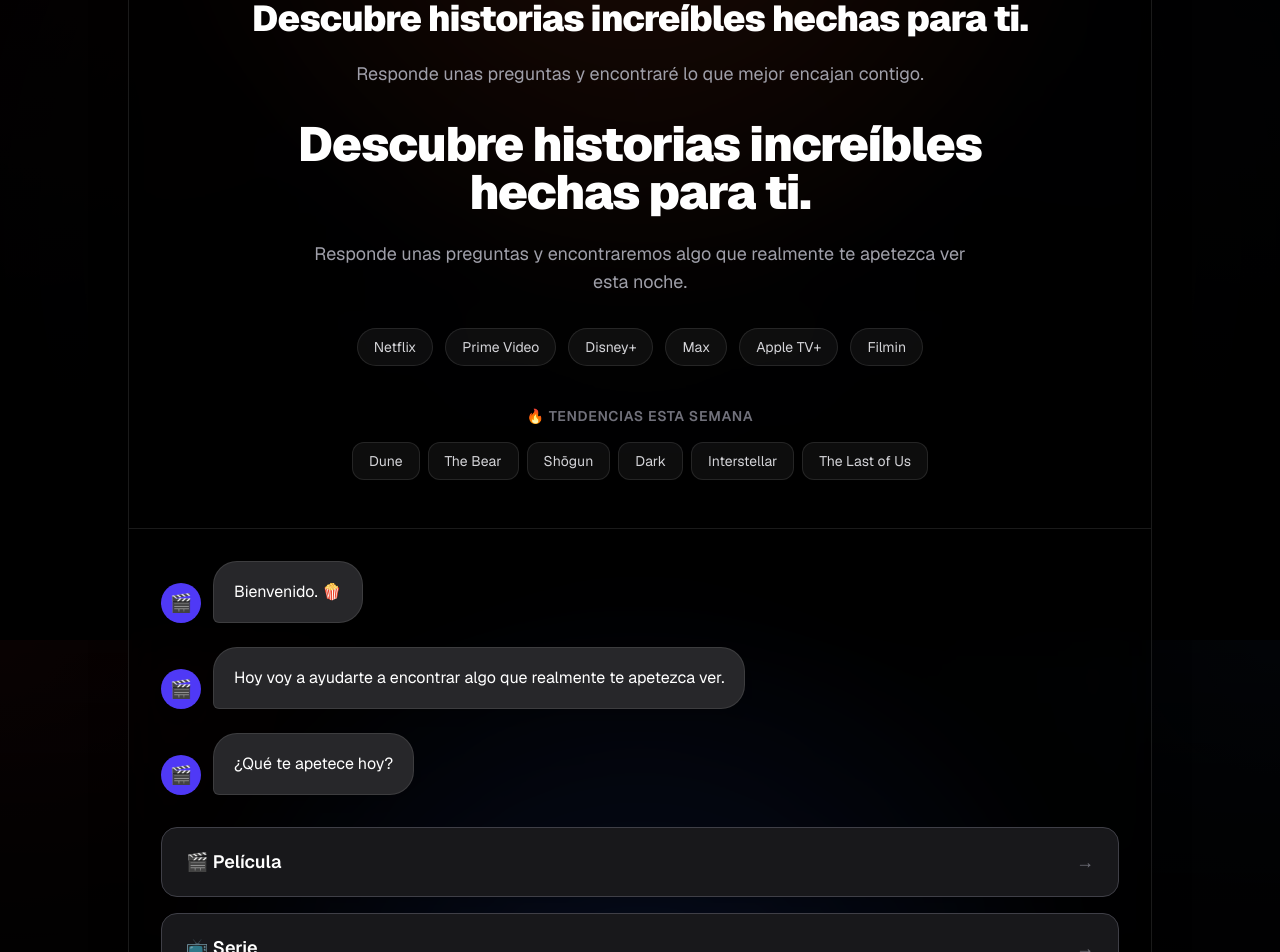
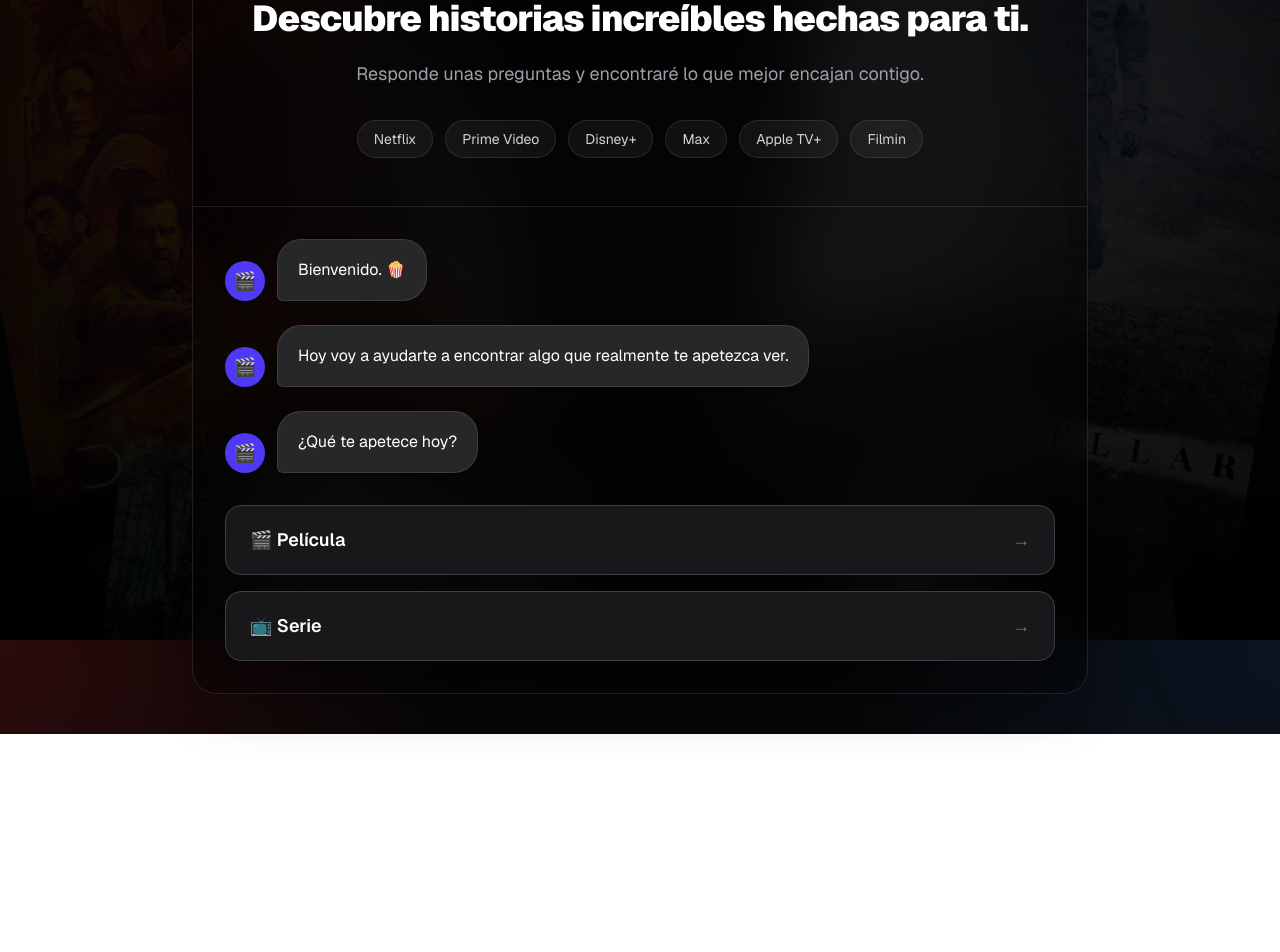
Before and after one commit to Loit-dev/labutacasecreta, a Next.js app in the folder la-butaca-secreta/: page / in a window 1280 px wide. Shown: the part 160-1112 px from the top of the page. After the commit the page ends 894 px from the top, so only its background shows below. Built offline with nearby package versions, Linux system fonts and the light colour scheme.

Commit message:
Fondo Listo

```diff
--- a/la-butaca-secreta/components/conversation/Conversation.tsx
+++ b/la-butaca-secreta/components/conversation/Conversation.tsx
@@ -1,6 +1,7 @@
 "use client";
 
-import CinemaBackground from "@/components/layout/CinemaBackground";
+import PosterWall from "@/components/layout/PosterWall";
+
 import Header from "./Header";
 import ChatHistory from "./ChatHistory";
 import OptionButtons from "./OptionButtons";
@@ -20,27 +21,16 @@
   } = useConversation();
 
   return (
-    <main className="relative mx-auto flex min-h-screen w-full max-w-7xl items-center justify-center overflow-hidden px-6 py-10">
-      <CinemaBackground />
+    <>
+      <PosterWall />
 
-      <div className="absolute inset-0 bg-[radial-gradient(circle_at_top,#7c2d12_0%,transparent_35%),radial-gradient(circle_at_bottom,#1e3a8a_0%,transparent_35%)] opacity-40" />
-
-      <section className="relative z-30 w-full max-w-5xl overflow-hidden rounded-3xl border border-white/10 bg-black/40 shadow-2xl backdrop-blur-xl">
+      <main className="relative flex min-h-screen items-center justify-center px-6 py-10">
+        <section className="relative z-30 w-full max-w-4xl overflow-hidden rounded-3xl border border-white/10 bg-black/30 shadow-2xl backdrop-blur-2xl">
+          {/* HERO */}
           <div className="border-b border-white/10 px-8 py-12">
             <Header />
 
             <div className="mt-8 text-center">
-            <h1 className="text-5xl font-black tracking-tight text-white">
-              Descubre historias increíbles
-              <br />
-              hechas para ti.
-            </h1>
-
-            <p className="mx-auto mt-6 max-w-2xl text-lg text-zinc-400">
-              Responde unas preguntas y encontraremos algo que realmente te
-              apetezca ver esta noche.
-            </p>
-
               <div className="mt-8 flex flex-wrap justify-center gap-3">
                 {[
                   "Netflix",
@@ -58,33 +48,10 @@
                   </span>
                 ))}
               </div>
-
-            <div className="mt-10">
-              <p className="mb-4 text-sm font-semibold uppercase tracking-wider text-zinc-500">
-                🔥 Tendencias esta semana
-              </p>
-
-              <div className="flex flex-wrap justify-center gap-2">
-                {[
-                  "Dune",
-                  "The Bear",
-                  "Shōgun",
-                  "Dark",
-                  "Interstellar",
-                  "The Last of Us",
-                ].map((item) => (
-                  <div
-                    key={item}
-                    className="rounded-xl border border-white/10 bg-white/5 px-4 py-2 text-sm text-zinc-300 transition hover:border-red-500/50 hover:bg-white/10"
-                  >
-                    {item}
-                  </div>
-                ))}
-              </div>
-            </div>
             </div>
           </div>
 
+          {/* CHAT */}
           <div className="px-8 py-8">
             <ChatHistory messages={messages} />
 
@@ -111,5 +78,6 @@
           </div>
         </section>
       </main>
+    </>
   );
 }
--- a/la-butaca-secreta/components/layout/CinemaBackground.tsx
+++ b/la-butaca-secreta/components/layout/CinemaBackground.tsx
@@ -1,6 +1,10 @@
-import Image from "next/image";
-
 const posters = [
+  "/posters/dune.jpg",
+  "/posters/dark.jpg",
+  "/posters/interstellar.jpg",
+  "/posters/thebear.jpg",
+  "/posters/lastofus.jpg",
+  "/posters/shogun.jpg",
   "/posters/dune.jpg",
   "/posters/dark.jpg",
   "/posters/interstellar.jpg",
@@ -11,21 +15,30 @@
 
 export default function CinemaBackground() {
   return (
-    <div className="absolute inset-0 overflow-hidden pointer-events-none">
-      <div className="absolute inset-0 grid grid-cols-3 gap-2 scale-150 opacity-30 blur-3xl">
-        {posters.map((poster) => (
+    <div className="fixed inset-0 overflow-hidden pointer-events-none">
+      <div className="absolute inset-0 grid grid-cols-6 gap-4 scale-110">
+        {posters.map((poster, index) => (
           <div
-            key={poster}
-            className="relative h-screen w-full"
-          >
-            {poster}
-          </div>
+            key={index}
+            className="h-screen bg-cover bg-center"
+            style={{
+              backgroundImage: `url(${poster})`,
+              filter: "blur(10px)",
+              opacity: 0.18,
+            }}
+          />
         ))}
       </div>
 
       <div className="absolute inset-0 bg-black/70" />
 
-      <div className="absolute inset-0 bg-gradient-to-b from-black/20 via-transparent to-black/80" />
+      <div
+        className="absolute inset-0"
+        style={{
+          background:
+            "radial-gradient(circle at center, transparent 25%, rgba(0,0,0,.75) 100%)",
+        }}
+      />
     </div>
   );
 }
--- /dev/null
+++ b/la-butaca-secreta/components/layout/PosterWall.tsx
@@ -0,0 +1,57 @@
+export default function PosterWall() {
+  return (
+    <>
+      <div className="hidden lg:block">
+        {/* IZQUIERDA */}
+        <div className="fixed left-0 top-0 h-screen w-[800px] pointer-events-none overflow-hidden">
+          <div
+            className="absolute left-[-20px] top-[-20px] h-[700px] w-[500px] rotate-[-10deg] rounded-2xl bg-cover bg-center opacity-18"
+            style={{
+              backgroundImage: "url('/posters/dune.jpg')",
+            }}
+          />
+
+          <div
+            className="absolute left-[90px] top-[620px] h-[620px] w-[450px] rotate-[6deg] rounded-2xl bg-cover bg-center opacity-15"
+            style={{
+              backgroundImage: "url('/posters/dark.jpg')",
+            }}
+          />
+
+          <div
+            className="absolute left-[10px] top-[1280px] h-[650px] w-[480px] rotate-[-6deg] rounded-2xl bg-cover bg-center opacity-16"
+            style={{
+              backgroundImage: "url('/posters/thebear.jpg')",
+            }}
+          />
+        </div>
+
+        {/* DERECHA */}
+        <div className="fixed right-0 top-0 h-screen w-[800px] pointer-events-none overflow-hidden">
+          <div
+            className="absolute right-[-20px] top-[-20px] h-[700px] w-[500px] rotate-[10deg] rounded-2xl bg-cover bg-center opacity-18"
+            style={{
+              backgroundImage: "url('/posters/interstellar.jpg')",
+            }}
+          />
+
+          <div
+            className="absolute right-[90px] top-[620px] h-[620px] w-[450px] rotate-[-6deg] rounded-2xl bg-cover bg-center opacity-15"
+            style={{
+              backgroundImage: "url('/posters/lastofus.jpg')",
+            }}
+          />
+
+          <div
+            className="absolute right-[10px] top-[1280px] h-[650px] w-[480px] rotate-[6deg] rounded-2xl bg-cover bg-center opacity-16"
+            style={{
+              backgroundImage: "url('/posters/shogun.jpg')",
+            }}
+          />
+        </div>
+      </div>
+
+      <div className="fixed inset-0 bg-black/20 pointer-events-none" />
+    </>
+  );
+}
```
Lines whose indentation alone changed are shown as unchanged.
